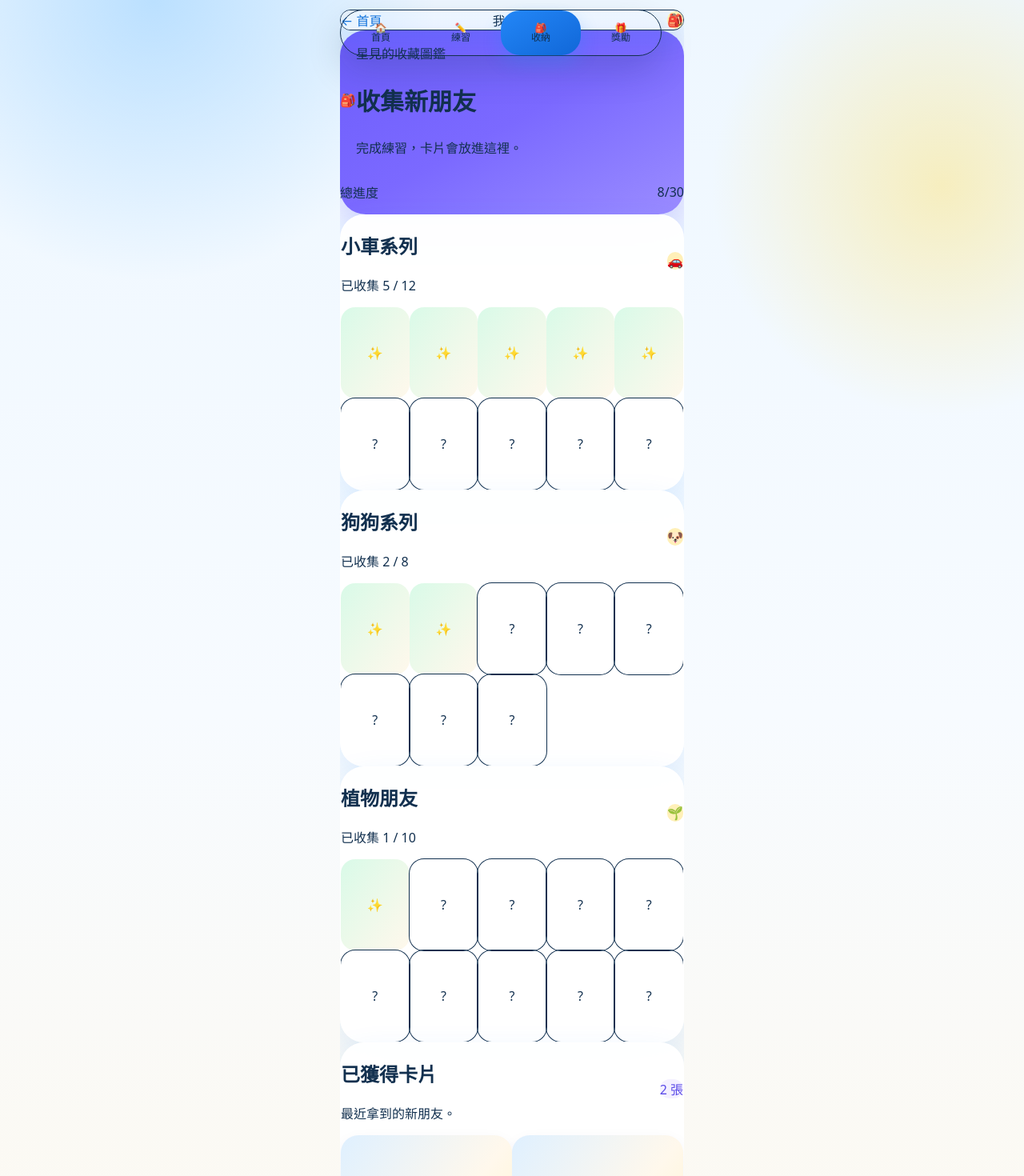
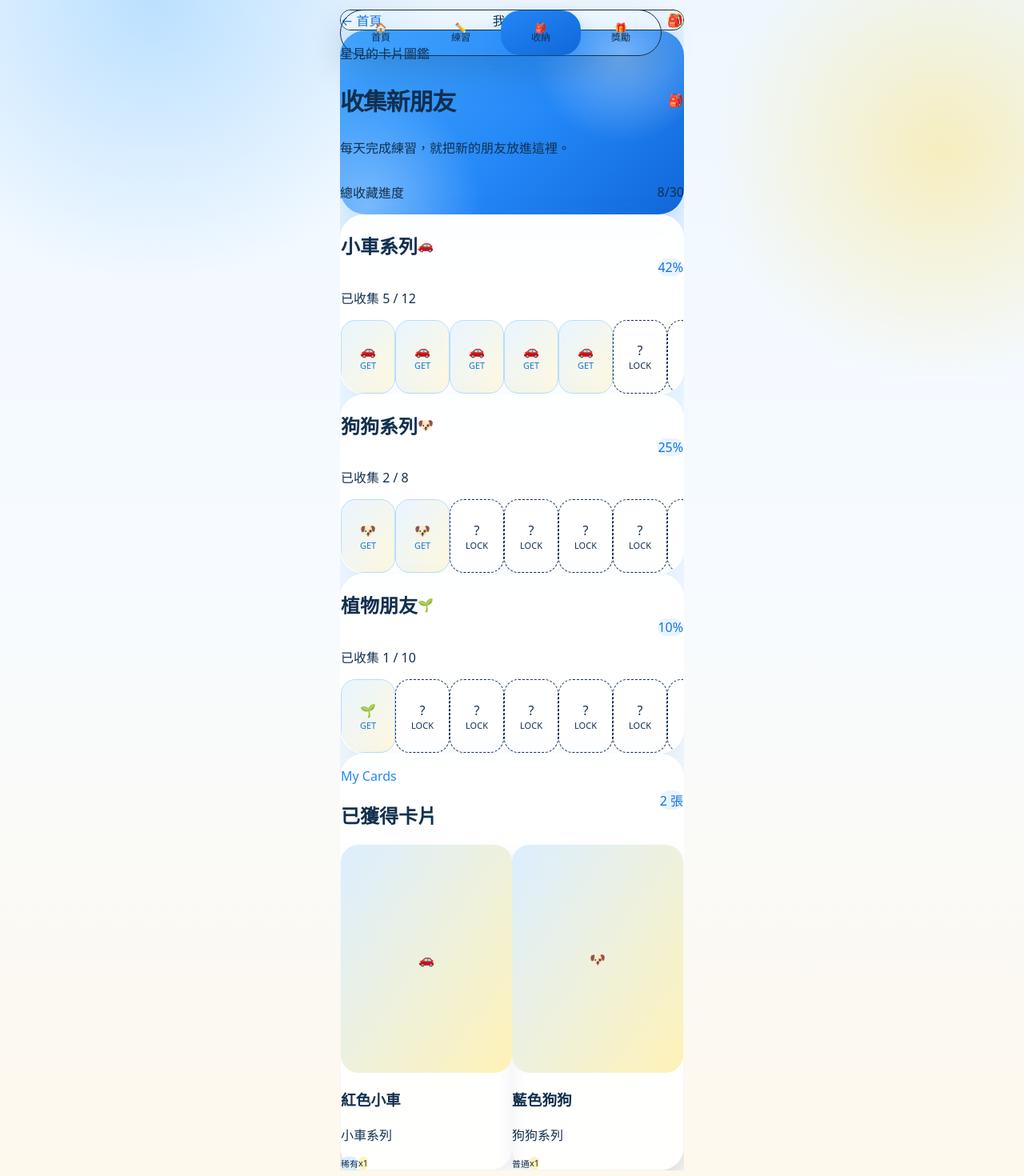
Before and after one commit to daisanity-svg/star-practice-pwa, a Next.js app: page /collection in a window 1280 px wide. Shown: the top 1470 px of the page at 80% size. Built offline with nearby package versions, Linux system fonts and the light colour scheme; no server answers; the database is empty.

Commit message:
Redesign collection page as blue card album

```diff
--- a/app/collection/page.tsx
+++ b/app/collection/page.tsx
@@ -13,10 +13,17 @@ const rarityLabel: Record<string, string> = {
 
 const rarityStyle: Record<string, string> = {
   common: 'bg-slate-100 text-slate-500',
-  rare: 'bg-[#dff0ff] text-blue-700',
-  super_rare: 'bg-[#f4e8ff] text-purple-700',
-  legendary: 'bg-[#fff0b8] text-amber-900'
+  rare: 'bg-[#dceeff] text-blue-700',
+  super_rare: 'bg-[#e9f4ff] text-[#1675dc]',
+  legendary: 'bg-[#fff2b7] text-amber-900'
 };
+
+function seriesIcon(name: string) {
+  if (name.includes('車')) return '🚗';
+  if (name.includes('狗')) return '🐶';
+  if (name.includes('植物')) return '🌱';
+  return '⭐';
+}
 
 export default async function CollectionPage() {
   const [collections, inventory] = await Promise.all([getCollectionSummary(), getChildInventory()]);
@@ -28,69 +35,79 @@ export default async function CollectionPage() {
     <PhoneFrame>
       <KidTopBar title="我的收納包" rightLabel="🎒" />
 
-      <section className="rounded-[32px] bg-gradient-to-br from-[#6d5dfc] via-[#7b69ff] to-[#9b8cff] p-5 text-white shadow-[0_18px_42px_rgba(109,93,252,0.26)]">
-        <div className="flex min-w-0 items-center gap-4">
-          <div className="flex h-16 w-16 shrink-0 items-center justify-center rounded-[24px] bg-white/20 text-4xl">🎒</div>
-          <div className="min-w-0 flex-1">
-            <p className="text-sm font-black text-white/70">星見的收藏圖鑑</p>
-            <h1 className="mt-1 text-[30px] font-black leading-tight">收集新朋友</h1>
-            <p className="mt-2 text-sm font-bold leading-relaxed text-white/80">完成練習，卡片會放進這裡。</p>
+      <section className="kid-hero-blue rounded-[32px] p-5 text-white">
+        <div className="flex items-center justify-between gap-3">
+          <div>
+            <p className="text-sm font-black text-white/72">星見的卡片圖鑑</p>
+            <h1 className="mt-1 text-[30px] font-black leading-tight tracking-[-0.04em]">收集新朋友</h1>
+            <p className="mt-2 text-sm font-bold leading-relaxed text-white/84">每天完成練習，就把新的朋友放進這裡。</p>
           </div>
+          <div className="flex h-16 w-16 shrink-0 items-center justify-center rounded-[26px] bg-white/20 text-4xl">🎒</div>
         </div>
-        <div className="mt-5 rounded-[26px] bg-white/16 p-4">
+
+        <div className="mt-5 rounded-[26px] bg-white/18 p-4 backdrop-blur">
           <div className="flex items-center justify-between gap-3">
-            <p className="text-sm font-black text-white/80">總進度</p>
+            <p className="text-sm font-black text-white/82">總收藏進度</p>
             <p className="text-2xl font-black">{ownedTotal}/{cardTotal || 0}</p>
           </div>
           <div className="mt-3 h-3 overflow-hidden rounded-full bg-white/25">
-            <div className="h-full rounded-full bg-[#fff0b8]" style={{ width: `${totalPercent}%` }} />
+            <div className="h-full rounded-full bg-[#ffd95a]" style={{ width: `${totalPercent}%` }} />
           </div>
         </div>
       </section>
 
-      <section className="mt-4 space-y-4">
+      <section className="space-y-4">
         {collections.map((collection) => {
           const percent = collection.total > 0 ? Math.round((collection.owned / collection.total) * 100) : 0;
-          const icon = collection.name.includes('車') ? '🚗' : collection.name.includes('狗') ? '🐶' : collection.name.includes('植物') ? '🌱' : '⭐';
+          const previewLength = Math.min(collection.total || 5, 10);
 
           return (
             <div key={collection.id} className="kid-card overflow-hidden p-4">
-              <div className="flex min-w-0 items-center justify-between gap-3">
+              <div className="flex items-center justify-between gap-3">
                 <div className="min-w-0">
+                  <div className="flex items-center gap-2">
                     <h2 className="truncate text-2xl font-black text-ink">{collection.name}</h2>
+                    <span className="text-2xl">{seriesIcon(collection.name)}</span>
+                  </div>
                   <p className="mt-1 text-sm font-bold text-slate-500">已收集 {collection.owned} / {collection.total}</p>
                 </div>
-                <div className="flex h-14 w-14 shrink-0 items-center justify-center rounded-[22px] bg-[#fff0b8] text-3xl shadow-sm">{icon}</div>
+                <div className="rounded-full bg-[#e9f4ff] px-3 py-2 text-sm font-black text-[#1675dc]">{percent}%</div>
               </div>
 
               <div className="mt-4 h-3 overflow-hidden rounded-full bg-slate-100">
-                <div className="h-full rounded-full bg-gradient-to-r from-[#6d5dfc] to-[#8f7cff]" style={{ width: `${percent}%` }} />
+                <div className="h-full rounded-full bg-gradient-to-r from-[#2387f7] to-[#ffd95a]" style={{ width: `${percent}%` }} />
               </div>
 
-              <div className="mt-4 grid grid-cols-5 gap-2">
-                {Array.from({ length: Math.min(collection.total || 5, 10) }).map((_, index) => (
+              <div className="mt-4 flex gap-2 overflow-x-auto pb-1 no-scrollbar">
+                {Array.from({ length: previewLength }).map((_, index) => {
+                  const owned = index < collection.owned;
+                  return (
                     <div
                       key={index}
-                    className={`flex aspect-[3/4] items-center justify-center rounded-[18px] text-lg font-black shadow-sm ${
-                      index < collection.owned ? 'bg-gradient-to-br from-[#d9fae8] to-[#fff8ec] text-emerald-700' : 'bg-white text-slate-300 ring-1 ring-slate-100'
+                      className={`flex h-[92px] w-[68px] shrink-0 flex-col items-center justify-center rounded-[18px] border text-lg font-black shadow-sm ${
+                        owned
+                          ? 'border-[#b9dcff] bg-gradient-to-br from-[#e8f5ff] to-[#fff8df] text-[#1675dc]'
+                          : 'border-dashed border-slate-200 bg-white/78 text-slate-300'
                       }`}
                     >
-                    {index < collection.owned ? '✨' : '?'}
+                      <span className="text-2xl">{owned ? seriesIcon(collection.name) : '?'}</span>
+                      <span className="mt-1 text-[11px]">{owned ? 'GET' : 'LOCK'}</span>
                     </div>
-                ))}
+                  );
+                })}
               </div>
             </div>
           );
         })}
       </section>
 
-      <section className="mt-4 kid-card p-4">
+      <section className="kid-card p-4">
         <div className="flex items-center justify-between gap-3">
-          <div className="min-w-0">
+          <div>
+            <p className="text-sm font-black text-[#2387f7]">My Cards</p>
             <h2 className="text-2xl font-black text-ink">已獲得卡片</h2>
-            <p className="mt-1 text-sm font-bold text-slate-500">最近拿到的新朋友。</p>
           </div>
-          <div className="shrink-0 rounded-full bg-[#f4f0ff] px-3 py-2 text-sm font-black text-[#5b4be8]">{inventory.length} 張</div>
+          <div className="rounded-full bg-[#e9f4ff] px-3 py-2 text-sm font-black text-[#1675dc]">{inventory.length} 張</div>
         </div>
 
         {inventory.length ? (
@@ -100,8 +117,8 @@ export default async function CollectionPage() {
               if (!card) return null;
 
               return (
-                <div key={item.id} className="rounded-[26px] bg-white p-2 shadow-[0_10px_22px_rgba(77,68,111,0.08)]">
-                  <div className="relative flex aspect-[3/4] items-center justify-center overflow-hidden rounded-[22px] bg-gradient-to-br from-[#dff0ff] via-[#fff8ec] to-[#fff0b8]">
+                <div key={item.id} className="rounded-[26px] bg-white p-2 shadow-[0_10px_22px_rgba(18,48,79,0.08)]">
+                  <div className="relative flex aspect-[3/4] items-center justify-center overflow-hidden rounded-[22px] bg-gradient-to-br from-[#dceeff] via-white to-[#fff2b7]">
                     {card.rendered_card_image_url ? (
                       <Image src={card.rendered_card_image_url} alt={card.name} fill className="object-cover" sizes="170px" />
                     ) : (
@@ -114,20 +131,21 @@ export default async function CollectionPage() {
                     <span className={`rounded-full px-2 py-1 text-[11px] font-black ${rarityStyle[card.rarity] ?? rarityStyle.common}`}>
                       {rarityLabel[card.rarity] ?? card.rarity}
                     </span>
-                    <span className="rounded-full bg-[#fff8ec] px-2 py-1 text-[11px] font-black text-amber-900">x{item.quantity}</span>
+                    <span className="rounded-full bg-[#fff2b7] px-2 py-1 text-[11px] font-black text-amber-900">x{item.quantity}</span>
                   </div>
                 </div>
               );
             })}
           </div>
         ) : (
-          <div className="mt-4 rounded-[28px] bg-[#fff8ec] p-6 text-center">
+          <div className="mt-4 rounded-[28px] bg-[#f3f9ff] p-6 text-center">
             <div className="text-5xl">🎁</div>
             <p className="mt-3 text-xl font-black text-ink">還沒有卡片</p>
             <p className="mt-2 text-sm font-bold text-slate-500">完成今天的練習，就能拿到第一張卡。</p>
           </div>
         )}
       </section>
+
       <KidBottomNav />
     </PhoneFrame>
   );
```
Lines whose indentation alone changed are shown as unchanged.
